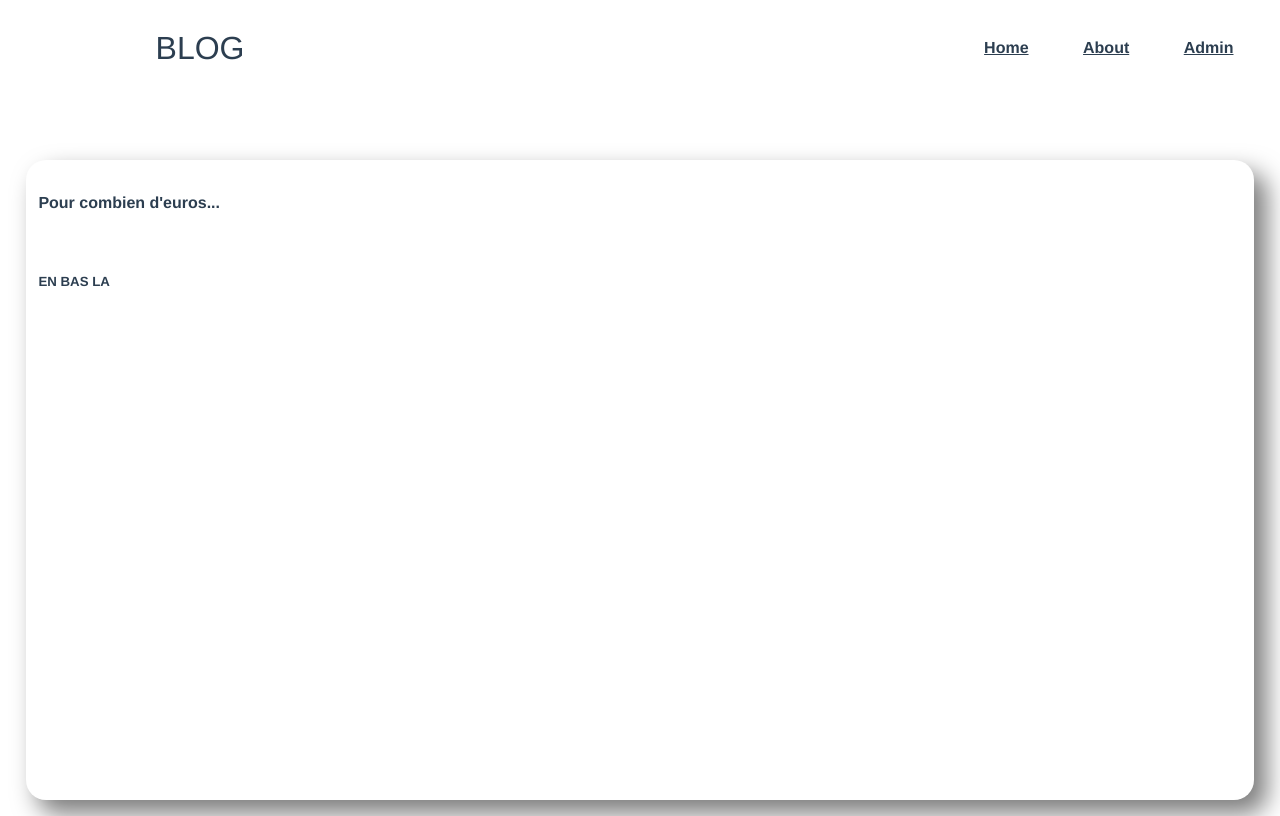
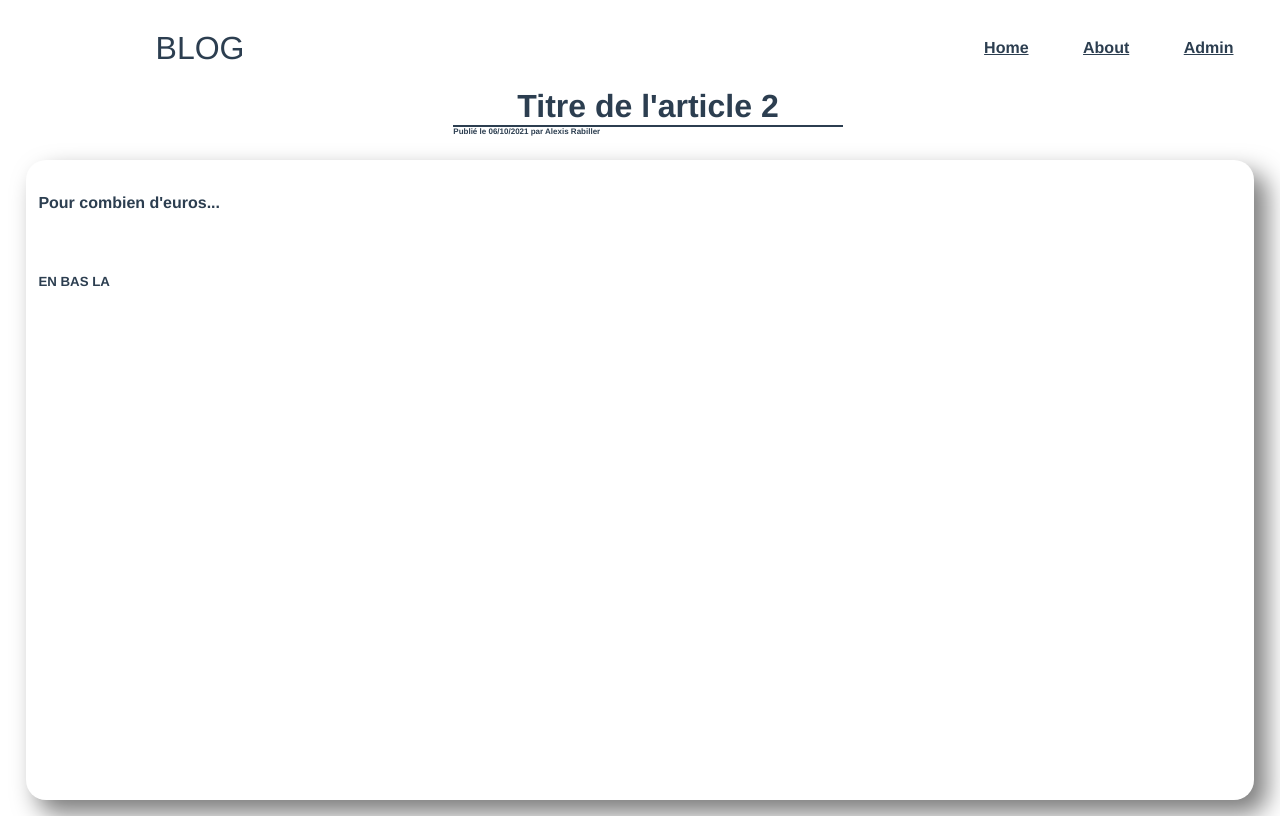
Before and after one commit to Alexis-Pel/blogVue, a Vue app: page /singlepost in a window 1280 px wide. Built offline with nearby package versions, Linux system fonts and the light colour scheme.

Commit message:
resolution g

```diff
--- a/src/components/SinglePost.vue
+++ b/src/components/SinglePost.vue
@@ -41,7 +41,7 @@ export default {
   beforeMount() {
     (this.intervalID = setInterval),
       setTimeout(() => {
-        this.show = !gthis.show;
+        this.show = !this.show;
       }, 1000);
   },
 };
```
